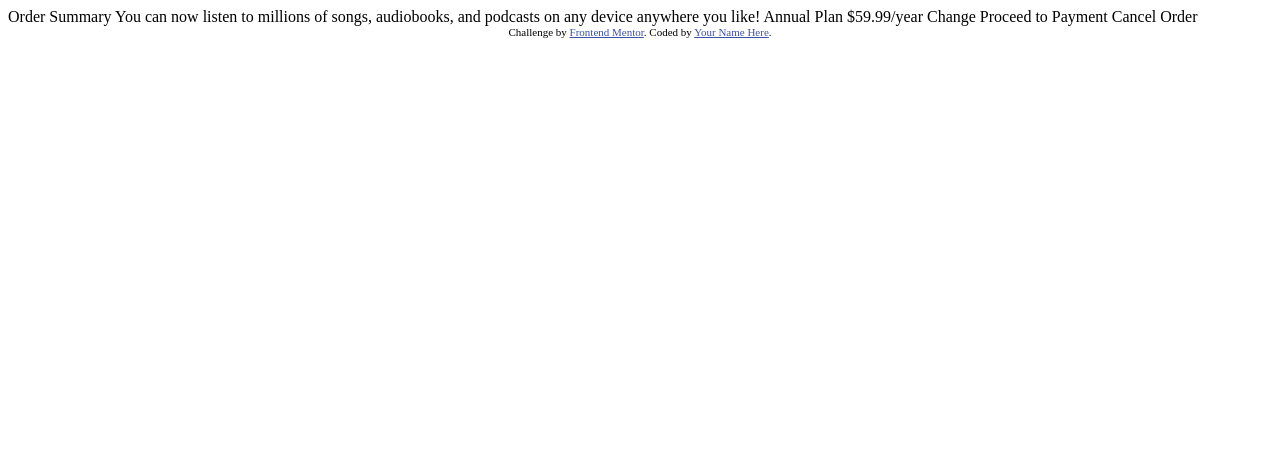
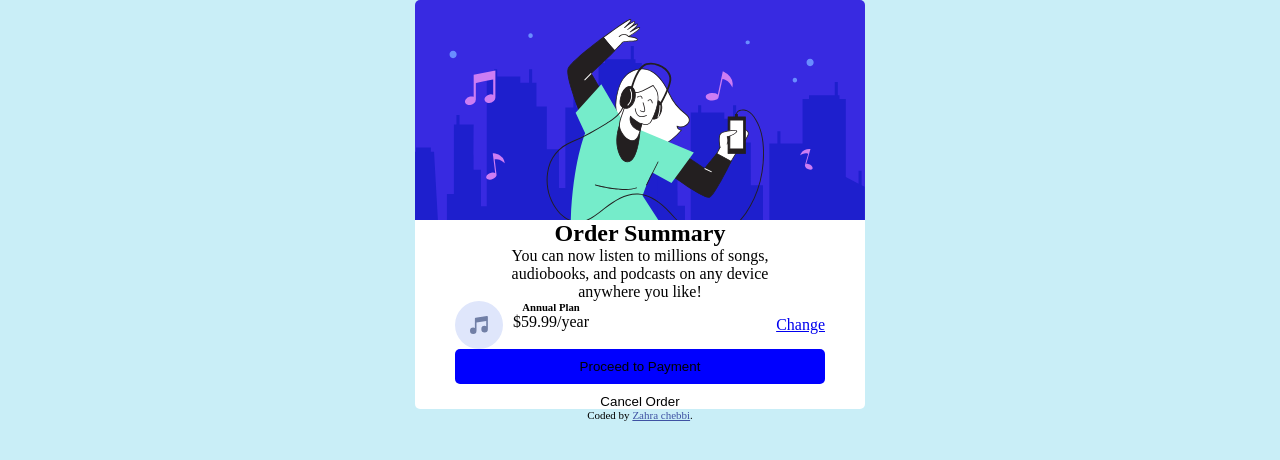
Before and after one commit to zahra-chebbi/order_summary, a plain HTML site: page index.html in a window 1280 px wide. Drawn offline with Linux system fonts and the light colour scheme.

Commit message:
layout card

```diff
--- a/index.html
+++ b/index.html
@@ -1,37 +1,104 @@
 <!DOCTYPE html>
 <html lang="en">
   <head>
-  <meta charset="UTF-8">
-  <meta name="viewport" content="width=device-width, initial-scale=1.0"> <!-- displays site properly based on user's device -->
+    <meta charset="UTF-8" />
+    <meta name="viewport" content="width=device-width, initial-scale=1.0" />
+    <!-- displays site properly based on user's device -->
 
-  <link rel="icon" type="image/png" sizes="32x32" href="./images/favicon-32x32.png">
+    <link
+      rel="icon"
+      type="image/png"
+      sizes="32x32"
+      href="./images/favicon-32x32.png"
+    />
 
     <title>Frontend Mentor | Order summary card</title>
 
     <!-- Feel free to remove these styles or customise in your own stylesheet 👍 -->
     <style>
-    .attribution { font-size: 11px; text-align: center; }
-    .attribution a { color: hsl(228, 45%, 44%); }
+      * {
+        margin: 0;
+        padding: 0;
+      }
+      .attribution {
+        font-size: 11px;
+        text-align: center;
+      }
+      .attribution a {
+        color: hsl(228, 45%, 44%);
+      }
+      body {
+        background-color: rgb(201, 238, 247);
+      }
+      .card {
+        display: flex;
+        flex-direction: column;
+        margin: auto;
+        max-width: 450px;
+        border-radius: 5px;
+        overflow: hidden;
+      }
+      .sous-card {
+        display: grid;
+        text-align: center;
+        padding: 0 40px;
+        background-color: #fff;
+      }
+
+      .paragraph {
+        margin: 0 40px;
+      }
+      .options {
+        display: flex;
+        align-items: center;
+        justify-content: space-between;
+      }
+      .buttons {
+        display: grid;
+        gap: 10px;
+      }
+      .payment {
+        background: blue;
+        border: none;
+        border-radius: 5px;
+        padding: 10px;
+      }
+      .cancel {
+        background-color: #fff;
+        border: none;
+      }
+      .ticke {
+        display: flex;
+        gap: 10px;
+      }
     </style>
   </head>
   <body>
+    <div class="card">
+      <img src="images/illustration-hero.svg" alt="" />
+      <div class="sous-card">
+        <h2 class="title">Order Summary</h2>
+        <p class="paragraph">
+          You can now listen to millions of songs, audiobooks, and podcasts on
+          any device anywhere you like!
+        </p>
+        <div class="options">
+          <div class="ticke">
+            <img src="images/icon-music.svg" alt="" />
+            <div class="option_text">
+              <h6>Annual Plan</h6>
+              <p class="price">$59.99/year</p>
+            </div>
+          </div>
+          <a href="#" class="link">Change</a>
+        </div>
+        <div class="buttons">
+          <button class="payment">Proceed to Payment</button>
+          <button class="cancel">Cancel Order</button>
+        </div>
+      </div>
+    </div>
 
-  Order Summary
-
-  You can now listen to millions of songs, audiobooks, and podcasts on any
-  device anywhere you like!
-
-  Annual Plan
-  $59.99/year
-
-  Change
-
-  Proceed to Payment
-  Cancel Order
-
-  <div class="attribution">
-    Challenge by <a href="https://www.frontendmentor.io?ref=challenge" target="_blank">Frontend Mentor</a>.
-    Coded by <a href="#">Your Name Here</a>.
-  </div>
+    <div class="attribution">Coded by <a href="#">Zahra chebbi</a>.</div>
   </body>
 </html>
```
Lines whose indentation alone changed are shown as unchanged.
